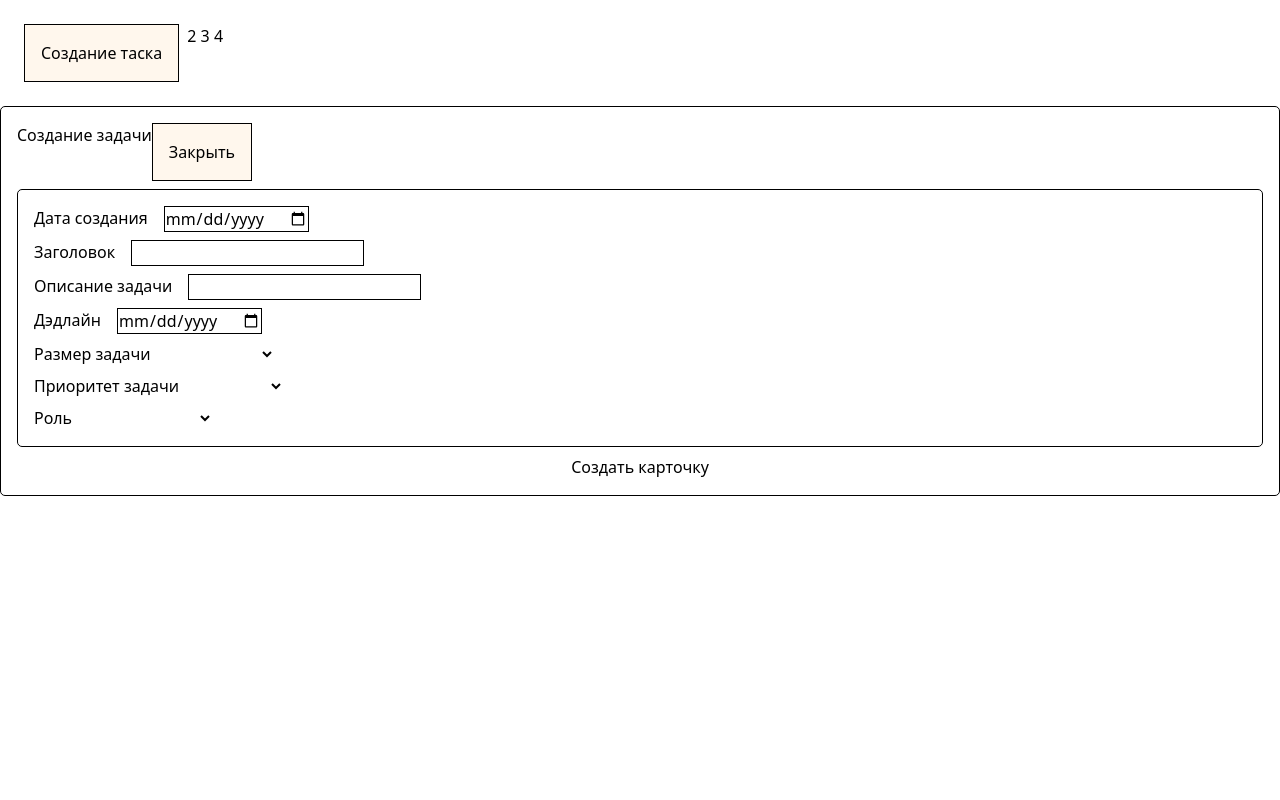
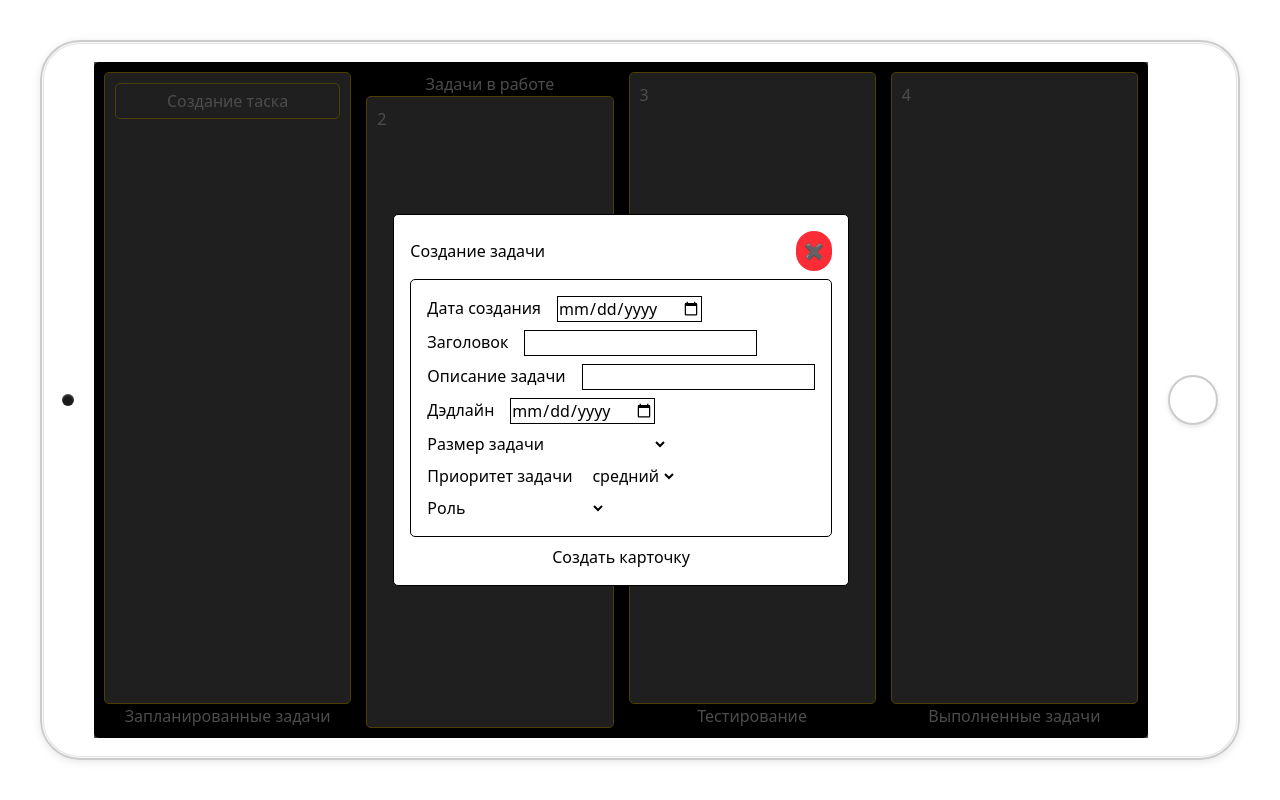
Before and after one commit to HABAB0/sprints, a Vue app: page / in a window 1280 px wide. Both pictures are taken after a click on the button "Создание таска". Built offline with nearby package versions, Linux system fonts and the light colour scheme; the HTML template or start-up script is replaced by a standard one.

Commit message:
add: remove task

```diff
--- a/src/App.vue
+++ b/src/App.vue
@@ -5,18 +5,55 @@ import TestingTasks from '@/components/TestingTasks.vue'
 import CompletedTasks from '@/components/CompletedTasks.vue'
 import CreateTask from "@/components/CreateTask.vue";
 import {useTaskStore} from "@/stores/counter.ts";
-import {ref} from "vue";
 
 const TaskStore = useTaskStore();
 
 </script>
 
 <template>
-  <div class="flex gap-2 p-6">
-    <scheduled-tasks/>
-    <work-tasks />
-    <testingTasks />
-    <completedTasks />
+  <div class="flex gap-8 p-10 h-screen">
+    <div class="phone">
+      <div class="phone__header">
+        <div class="camera"></div>
+      </div>
+      <div class="phone__body">
+        <div class="phone__wrapper">
+          <div class="phone__columns">
+            <scheduled-tasks/>
+          </div>
+          <div>
+            <p>Запланированные задачи</p>
+          </div>
+        </div>
+        <div class="phone__wrapper">
+          <div>
+            <p>Задачи в работе</p>
+          </div>
+          <div class="phone__columns">
+            <work-tasks/>
+          </div>
+        </div>
+        <div class="phone__wrapper">
+          <div class="phone__columns">
+            <testing-tasks/>
+          </div>
+          <div>
+            <p>Тестирование</p>
+          </div>
+        </div>
+        <div class="phone__wrapper">
+          <div class="phone__columns">
+            <completed-tasks/>
+          </div>
+          <div>
+            <p>Выполненные задачи</p>
+          </div>
+        </div>
+      </div>
+        <div class="phone__footer">
+          <div class="circle-button"></div>
+        </div>
+    </div>
   </div>
   <div v-if="TaskStore.isCreateTask">
     <create-task />
@@ -25,5 +62,87 @@ const TaskStore = useTaskStore();
 </template>
 
 <style scoped>
+  .phone {
+    display: flex;
+    align-items: center;
+    justify-content: space-between;
+    width: 100%;
+    padding: 20px 0;
+    height: 100%;
+    border: 2px solid #ccc;
+    border-radius: 40px;
+    box-shadow:
+        inset 0 0 0 1px rgba(255,255,255,0.7),
+        inset 0 0 0 2px rgba(0,0,0,0.1),
+        0 2px 8px rgba(0,0,0,0.1);
+    background: transparent;
+  }
 
+  .phone__header {
+    display: flex;
+    height: 100%;
+    align-items: center;
+    justify-content: center;
+    padding: 20px;
+  }
+
+  .phone__footer {
+    display: flex;
+    height: 100%;
+    align-items: center;
+    justify-content: center;
+    padding: 20px;
+  }
+
+  .phone__body {
+    position: relative;
+    display: grid;
+    grid-template-columns: repeat(4, 1fr);
+    gap: 15px;
+    background: black;
+    height: 100%;
+    width: 100%;
+    border-radius: 5px;
+    padding: 10px;
+  }
+
+  .phone__wrapper {
+    display: flex;
+    align-items: center;
+    flex-direction: column;
+    color: white;
+    justify-content: space-between;
+  }
+
+  .phone__columns {
+    height: 100%;
+    width: 100%;
+    justify-content: center;
+    background: dimgray;
+    border: 1px gold solid;
+    border-radius: 5px;
+    padding: 10px;
+  }
+
+  .circle-button {
+    width: 50px;
+    height: 50px;
+    background-color: #fff;
+    border: 2px solid #ccc;
+    border-radius: 50%;
+    display: flex;
+    align-items: center;
+    justify-content: center;
+    cursor: pointer;
+    box-shadow: 0 2px 5px rgba(0,0,0,0.1);
+    padding: 20px;
+  }
+
+  .camera {
+    width: 12px;
+    height: 12px;
+    background: #1a1a1a;
+    border-radius: 50%;
+    box-shadow: inset 0 1px 2px rgba(255,255,255,0.3);
+  }
 </style>
--- a/src/components/CreateTask.vue
+++ b/src/components/CreateTask.vue
@@ -4,6 +4,18 @@ import {useTaskStore} from "@/stores/counter.ts";
 
 
 const TaskStore = useTaskStore();
+const sizes = ["маленький", "средний", "большой"];
+
+export interface Priority {
+  name: string;
+  color: string;
+}
+const priorities: Priority[] = [
+  { name: "низкий", color: "green" },
+  { name: "средний", color: "amber" },
+  { name: "высокий", color: "red" }
+];
+const roles = ["фронт", "бэк", "аналитик", "тестировщик", "дизайнер"];
 
 const taskData = reactive({
   title: '',
@@ -11,42 +23,41 @@ const taskData = reactive({
   description: '',
   deadline: '',
   size: '',
-  priority: '',
+  priority:  priorities[1],
   role: '',
 })
-const sizes = ["маленький", "средний", "большой"];
-const priorities = ["высокий", "средний", "низкий"];
-const roles = ["фронт", "бэк", "аналитик", "тестировщик", "дизайнер"];
-
 </script>
 
 <template>
-  <div class="task flex flex-col p-4 gap-2">
-    <div class="flex space-between">
+  <Teleport to=".phone__body">
+    <div class="absolute inset-0 z-10 flex items-center justify-center">
+      <div class="wrapper absolute inset-0 z-9 flex items-center justify-center"></div>
+      <div class="task flex flex-col p-4 gap-2 z-11">
+      <div class="flex justify-between items-center">
         <p>Создание задачи</p>
-      <button @click="TaskStore.closeCreateTask()" class="p-4 border bg-orange-50 cursor-pointer">Закрыть</button>
+        <button @click="TaskStore.closeCreateTask()" class="p-2 bg-red-500 rounded-full cursor-pointer">✖</button>
       </div>
 
       <div class="inputs flex flex-col gap-2 p-4">
         <div class="input">
           <label >Дата создания</label>
-        <input v-model="taskData.date" type="date" />
+          <input v-model="taskData.date" type="date" required />
         </div>
         <div class="input">
           <label >Заголовок</label>
-        <input v-model="taskData.title" type="text" />
+          <input v-model="taskData.title" type="text" required />
         </div>
         <div class="input">
           <label >Описание задачи</label>
-        <input v-model="taskData.description" type="text">
+          <input v-model="taskData.description" type="text" required >
         </div>
         <div class="input">
           <label >Дэдлайн</label>
-        <input v-model="taskData.deadline" type="date">
+          <input v-model="taskData.deadline" type="date" required >
         </div>
         <div class="input">
           <label >Размер задачи</label>
-        <select v-model="taskData.size">
+          <select v-model="taskData.size" required >
             <option
                v-for="size in sizes"
                :value="size">
@@ -56,17 +67,17 @@ const roles = ["фронт", "бэк", "аналитик", "тестировщи
         </div>
         <div class="input">
           <label >Приоритет задачи</label>
-        <select v-model="taskData.priority">
+          <select v-model="taskData.priority" required>
             <option
                 v-for="priority in priorities"
                 :value="priority">
-            {{ priority }}
+              {{ priority.name }}
             </option>
           </select>
         </div>
         <div class="input">
           <label >Роль</label>
-        <select v-model="taskData.role">
+          <select v-model="taskData.role" required >
             <option
                 v-for="role in roles"
                 :value="role">
@@ -75,13 +86,24 @@ const roles = ["фронт", "бэк", "аналитик", "тестировщи
           </select>
         </div>
       </div>
-    <button @click="TaskStore.createTask(taskData)">Создать карточку</button>
-
+        <button @click="TaskStore.createTask(taskData); TaskStore.closeCreateTask()" >Создать карточку</button>
       </div>
+    </div>
+  </Teleport>
 </template>
 
 <style scoped>
-.task, .inputs {
+.wrapper {
+  background: black;
+  opacity: 0.7;
+}
+.task {
+  background: white;
+  border: 1px solid black;
+  border-radius: 5px;
+  opacity: 1;
+}
+.inputs {
   border: 1px solid black;
   border-radius: 5px;
 }
--- a/src/components/ScheduledTasks.vue
+++ b/src/components/ScheduledTasks.vue
@@ -6,14 +6,71 @@ const TaskStore = useTaskStore();
 </script>
 
 <template>
-  <div>
-    <button  @click="TaskStore.openCreateTask()" class="p-4 border bg-orange-50 cursor-pointer">Создание таска</button>
+  <div class="flex flex-col gap-2 align-center">
+    <div>
+      <button  @click="TaskStore.openCreateTask()" class="button-create p-4">Создание таска</button>
+    </div>
+    <div v-for="task in TaskStore.scheduledTasks" :key="task.id" class="tasks flex flex-col">
+      <div class="task">
+        <div class="task__title flex justify-between p-1">
+          <div>
+            {{task.priority.name}}
+          </div>
+          <div>
+            {{task.title}}
+          </div>
+          <div @click="TaskStore.removeTask(task.id)" class="p-1 bg-red-500 rounded-full cursor-pointer">✖</div>
+        </div>
+      </div>
+<!--      <div class="task border-8" :class="`border-${task.priority.color}-700`">-->
+<!--        <div class="flex gap-2 border-2 border-b-red-600">-->
+<!--          <div>-->
+<!--            {{task.date}}-->
+<!--          </div>-->
+<!--          <div>-->
+<!--            {{task.deadline}}-->
+<!--          </div>-->
+<!--        </div>-->
+<!--        <div>-->
+<!--          {{ task.title }}-->
+<!--        </div>-->
+<!--        <div>-->
+<!--          {{task.description}}-->
+<!--        </div>-->
+<!--        <div>-->
+<!--          {{task.role}}-->
+<!--        </div>-->
+<!--        <div>-->
+<!--          {{task.priority}}-->
+<!--        </div>-->
+<!--        <div>-->
+<!--          {{task.size}}-->
+<!--        </div>-->
+<!--      </div>-->
+    </div>
   </div>
-  <div v-for="task in TaskStore.scheduledTasks" :key="task.id">
-    {{ task.title }}
-  </div>
+
 </template>
 
 <style scoped>
+  .button-create {
+    width: 100%;
+    padding: 5px;
+    border-radius: 5px;
+    border: 1px gold solid;
+    box-sizing: border-box;
+    cursor: pointer;
+  }
+  .task {
+    display: flex;
+    flex-direction: column;
+    border-radius: 15px;
+    background: black;
+  }
+  .task__title{
+    background: gray;
+    border: 1px solid silver;
+    border-radius: 15px 15px 0 0;
+  }
 
 </style>
--- a/src/stores/counter.ts
+++ b/src/stores/counter.ts
@@ -1,5 +1,10 @@
 import { ref, computed } from 'vue'
 import { defineStore } from 'pinia'
+
+export interface Priority {
+    name: string;
+    color: string;
+}
 
 export interface TaskData {
     title: string
@@ -7,7 +12,7 @@ export interface TaskData {
     date: string
     deadline: string
     size: string
-    priority: string
+    priority:  Priority,
     role: string
 }
 
@@ -18,7 +23,7 @@ export interface Task {
     date: string
     deadline: string
     size: string
-    priority: string
+    priority:  Priority,
     role: string
 }
 
@@ -48,5 +53,9 @@ export const useTaskStore = defineStore('task', () => {
         newId.value += 1
     }
 
-  return {isCreateTask, openCreateTask, closeCreateTask, createTask, scheduledTasks}
+    const removeTask = (id: number) => {
+        scheduledTasks.value = scheduledTasks.value.filter(task => task.id !== id);
+    }
+
+  return {isCreateTask, openCreateTask, closeCreateTask, createTask, scheduledTasks, removeTask}
 })
```
Also changed, not shown: public/img/background.png (added). Lines whose indentation alone changed are shown as unchanged.
